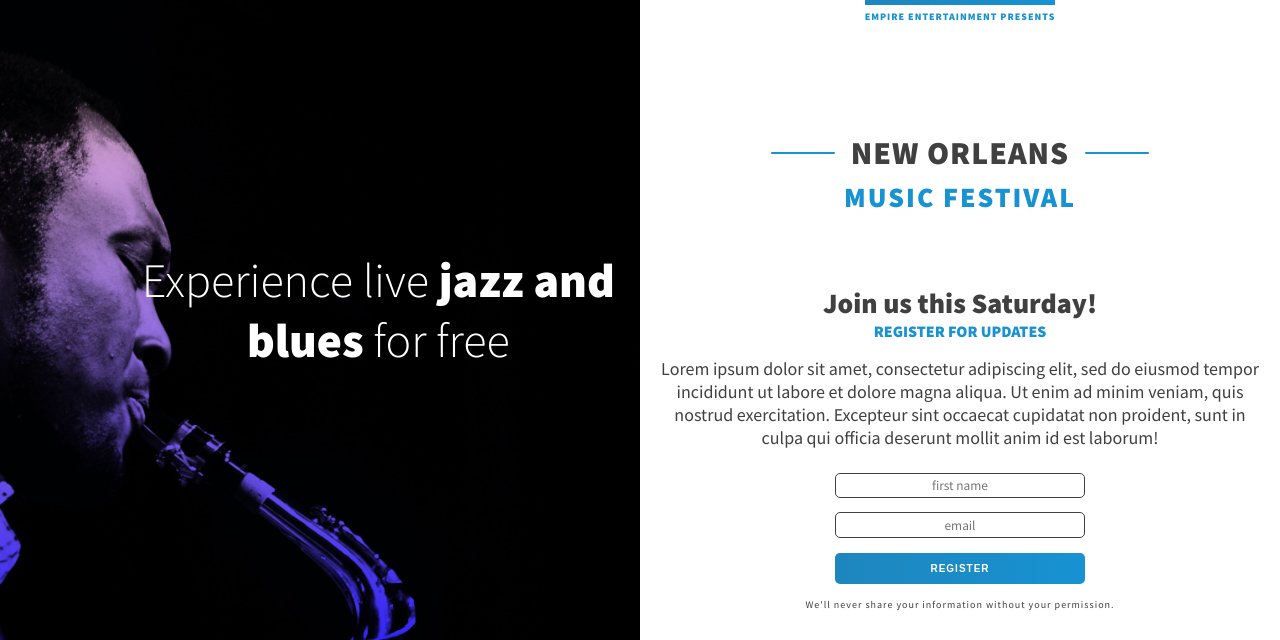
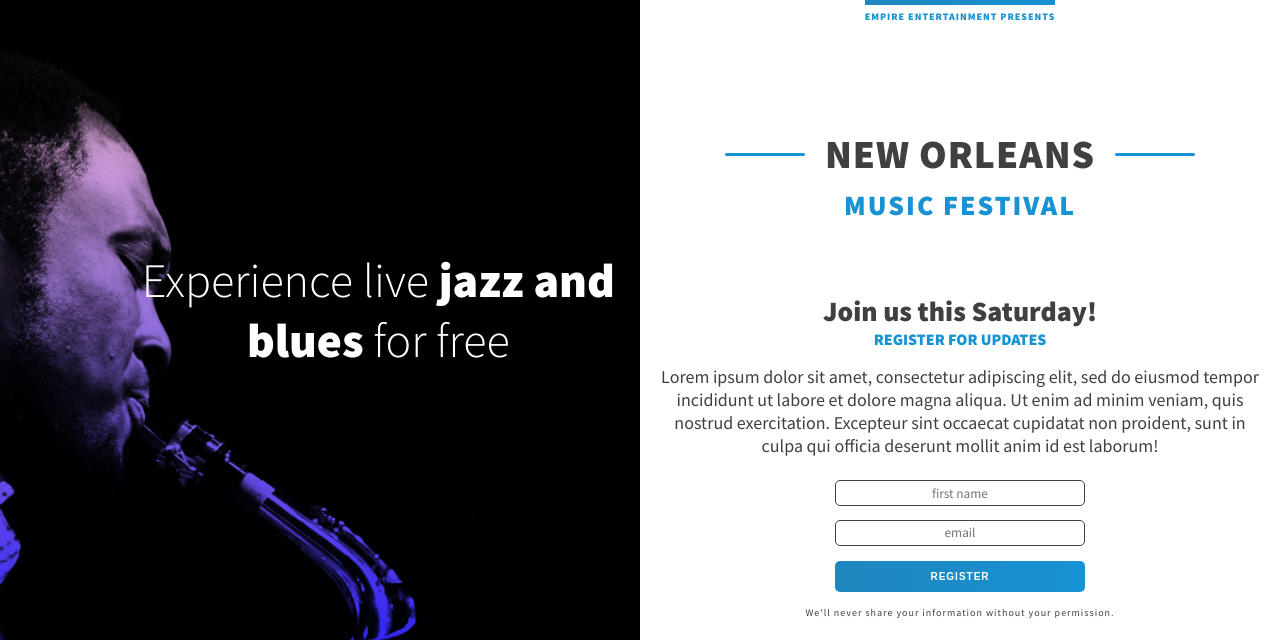
Before and after one commit to flucasjs/responsive-bbq-splash-page, a plain HTML site: page index.html in a window 1280 px wide. Shown: the top 640 px of the page. Drawn offline with Linux system fonts and the light colour scheme.

Commit message:
updated class names

```diff
--- a/css/style.css
+++ b/css/style.css
@@ -51,10 +51,14 @@ h1 {
     margin: 0;
 }
 
-.intro h1 {
-    font-size: 2.5rem;
-    margin: 0 0 1.5em 2em;
-    max-width: 275px;
+strong {
+    font-weight: 700;
+}
+
+input {
+    font-family: inherit;
+    text-align: inherit;
+    padding: 0.25em;
 }
 
 h1 + p {
@@ -79,6 +83,27 @@ h2 + p {
 
 main h2 + p {
     margin-bottom: 1em;
+}
+
+.intro h1 {
+    font-size: 2.5rem;
+    margin: 0 0 1.5em 2em;
+    max-width: 275px;
+}
+
+.city {
+    font-size: 2rem;
+    text-transform: uppercase;
+    letter-spacing: 1px;
+    margin-bottom: 0.2em;
+}
+
+.city + h3 {
+    color: #1792D2;
+    font-size: 1.75rem;
+    text-transform: uppercase;
+    letter-spacing: 2px;
+    margin: 0 auto 2em;
 }
 
 .confirmation-text {
@@ -112,14 +137,9 @@ main h2 + p {
     margin: 0 auto 1em;
 }
 
-strong {
-    font-weight: 700;
-}
-
-input {
-    font-family: inherit;
-    text-align: inherit;
-    padding: 0.25em;
+.sponsor {
+    font-weight: 900;
+    text-transform: uppercase;
 }
 
 .btn {
@@ -170,6 +190,39 @@ main > *,
     margin-left: auto;
     margin-right: auto;
 }
+
+.event {
+    display: flex;
+    flex-flow: column nowrap;
+    justify-content: center;
+    align-items: center;
+}
+
+
+.city {
+    display: flex;
+    align-items: center;
+    justify-content: center;
+}
+
+.city::before,
+.city::after {
+    content: '';
+    background-color: #1792D2;
+    width: 2em;
+    height: 2.5px;
+    border-radius: 100px;
+}
+
+.city::before {
+    margin-right: 0.5em;
+}
+
+
+.city::after {
+    margin-left: 0.5em;
+}
+
 
 /* ---- Form ---- */
 
@@ -287,7 +340,7 @@ form input:last-of-type {
         margin-bottom: 0;
     }
 
-    .mn {
+    .city {
         display: flex;
         align-items: center;
         justify-content: center;
@@ -319,52 +372,3 @@ form input:last-of-type {
         max-width: 600px;
     }
 }
-
-.mn {
-    display: flex;
-    align-items: center;
-    justify-content: center;
-    text-transform: uppercase;
-    letter-spacing: 1pxx;
-    margin-bottom: 0.2em;
-    font-size: 2rem;
-}
-
-.mn + h3 {
-    text-transform: uppercase;
-    letter-spacing: 2px;
-    margin: 0 auto 2em;
-    font-size: 1.75rem;
-    color: #1792D2;
-}
-
-.mn::before,
-.mn::after {
-    content: '';
-    background-color: #1792D2;
-    width: 2em;
-    height: 2.5px;
-    border-radius: 100px;
-}
-
-.mn::before {
-    margin-right: 0.5em;
-}
-
-
-.mn::after {
-    margin-left: 0.5em;
-
-}
-
-.event {
-    display: flex;
-    flex-flow: column nowrap;
-    justify-content: center;
-    align-items: center;
-}
-
-.a {
-    font-weight: 900;
-    text-transform: uppercase;
-}
--- a/index.html
+++ b/index.html
@@ -17,7 +17,7 @@
         <main>
             <div class="main-container">
                 <div class="event">
-                    <h2 class="mn">New Orleans</h2>
+                    <h2 class="city">New Orleans</h2>
                     <h3>Music Festival</h3>
                 </div>
                 <h2>
@@ -49,7 +49,7 @@
                 Empire Entertainment Presents
             </p>
             <div class="img-container">
-                <p class="a">Sponsored by</p>
+                <p class="sponsor">Sponsored by</p>
                 <img src="assets/images/j&b_cantina.png" alt="Circle logo with
                 saxophone centered in the middle and bottom text that reads
                 J&B Cantina." />
```
